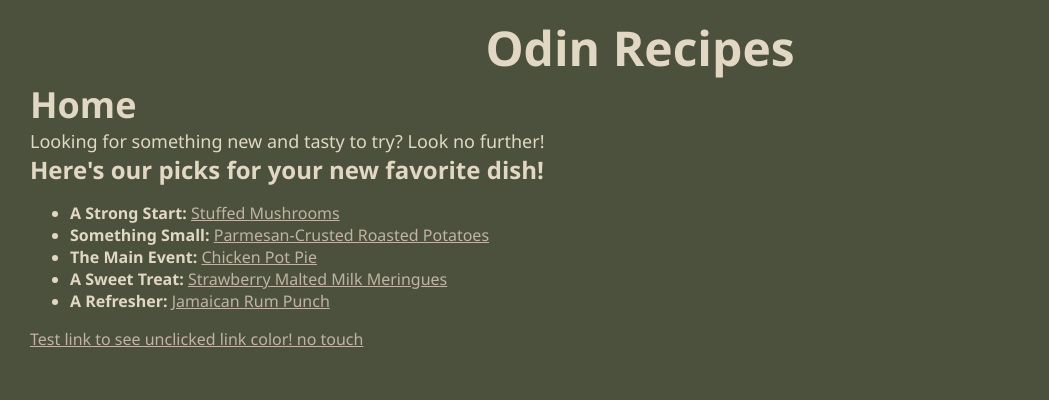
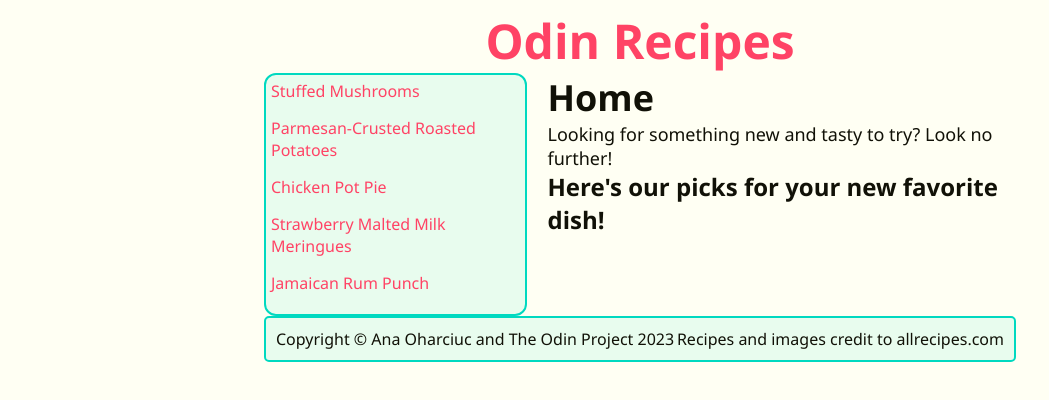
Before and after one commit to anaoharc-top/odin-recipes, a plain HTML site: page index.html in a window 1280 px wide. Shown: the whole page, without its empty margins (0-1049 px from the left). Drawn offline with Linux system fonts and the light colour scheme.

Commit message:
Work in progress

```diff
--- a/index.html
+++ b/index.html
@@ -2,14 +2,36 @@
 <html lang="en">
     <head>
         <meta charset="utf-8">
+        <meta http-equiv="X-UA-Compatible" content="IE=edge">
+        <meta name="viewport" content="width=device-width, initial-scale=1.0">
+        <meta name="description" content="An overview of five tasty recipes you should try!">
         <title>Odin Recipes</title>
         <link rel="stylesheet" href="style.css">
     </head>
     <body>
-        <div class="header">Odin Recipes</div>
+        <div class="header"><a href="./index.html">Odin Recipes</a></div>
+        <div class="content">
+            <div class="sidebar">
+                <ul>
+                    <li><a href="./recipes/mushrooms.html">Stuffed Mushrooms</a></li>
+                    <li><a href="./recipes/potatoes.html">Parmesan-Crusted Roasted Potatoes</a></li>
+                    <li><a href="./recipes/pot-pie.html">Chicken Pot Pie</a></li>
+                    <li><a href="./recipes/meringues.html">Strawberry Malted Milk Meringues</a></li>
+                    <li><a href="./recipes/punch.html">Jamaican Rum Punch</a></li>
+                </ul>
+            </div>
+            <div class="article">
+                <div class="article-header">
                     <div class="title">Home</div>
                     <div class="description">Looking for something new and tasty to try? Look no further!</div>
                     <div class="prompt">Here's our picks for your new favorite dish!</div>
+                </div>
+                <div class="article-container">
+                    <div class="card-container">
+                        <div class="card"></div>
+                    </div>
+                </div>
+                <!-- <div class="article-container">
                     <ul>
                         <li><strong>A Strong Start:</strong> <a href="./recipes/mushrooms.html">Stuffed Mushrooms</a></li>
                         <li><strong>Something Small:</strong> <a href="./recipes/potatoes.html">Parmesan-Crusted Roasted Potatoes</a></li>
@@ -17,6 +39,12 @@
                         <li><strong>A Sweet Treat:</strong> <a href="./recipes/meringues.html">Strawberry Malted Milk Meringues</a></li>
                         <li><strong>A Refresher:</strong> <a href="./recipes/punch.html">Jamaican Rum Punch</a></li>
                     </ul>
-        <a href="#">Test link to see unclicked link color! no touch</a>
+                </div> -->
+            </div>
+        </div>
+        <div class="footer">
+            <div class="left">Copyright © Ana Oharciuc and The Odin Project 2023</div>
+            <div class="right">Recipes and images credit to allrecipes.com</div>
+        </div>
     </body>
 </html>
--- a/style.css
+++ b/style.css
@@ -1,48 +1,68 @@
 body {
-    margin-top: 15px;
-    margin-left: 30px;
-    margin-right: 30px;
-    background-color: #4B513C;
-    color: #E1D7C2;
+    padding: 0% 20%;
+    background-color: #FFFFF3;
+    color: #111107;
     font-family: 'Segoe UI', Tahoma, sans-serif;
+    display: flex;
+    flex-direction: column;
 }
-
 a {
-    color: #C1B3A5;
+    color: #FF4365;
+    text-decoration: none;
 }
-
-a:hover {
-    color: #9b8b7a;
+a:hover:not .header {
+    color: #E73555;
+    text-decoration: underline;
 }
-
-a:visited {
-    color: #A89B9D;
+a:visited:not .header {
+    color: #CE3A55;
 }
-
 a:visited:hover {
-    color: #978487;
+    color: #E73555;
+    text-decoration: underline;
+}
+ul {
+    background-color: #E8FCEE;
+    border: 2px solid #00D9C0;
+    border-radius: 12px;
+    margin: 0;
+    padding: 5px;
+    list-style-type: none;
+}
+li {
+    margin-bottom: 15px;
 }
 
 .header {
     font-size: 48px;
     font-weight: bolder;
     text-align: center;
+    color: #E73555!important;
 }
 
-.home-return {
-    text-align: center;
+.content {
+    display: flex;
+    gap: 20px;
+    justify-content: center;
 }
 
 .title {
     font-size: 36px;
     font-weight: bold;
 }
-
 .description {
     font-size: 18px;
 }
-
 .section, .prompt {
     font-size: 24px;
     font-weight: bold;
 }
+
+.footer {
+    display: flex;
+    padding: 10px;
+    justify-content: space-between;
+    background-color: #E8FCEE;
+    border: 2px solid #00D9C0;
+    border-radius: 5px;
+}
```
Lines whose indentation alone changed are shown as unchanged.
